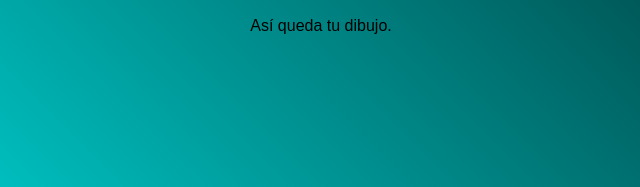
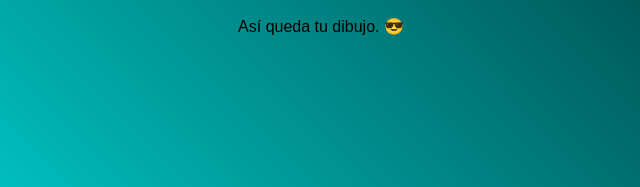
Before and after one commit to agustincomolli/curso_programacion_basica, a plain HTML site: page 06-ciclos.html in a window 1280 px wide. Shown: the part 420-607 px from the top of the page, 319-959 px from the left. Drawn offline with Linux system fonts and the light colour scheme.

Commit message:
Agregado de emojis al ejercicio 06.

```diff
--- a/06-ciclos.html
+++ b/06-ciclos.html
@@ -3,7 +3,7 @@
 
 <head>
     <meta charset="UTF-8"/>
-    <title>Ciclos de repetición</title>
+    <title>Ciclos de repetición🦾</title>
     <link rel="stylesheet" href="06-ciclos.css" />
 </head>
 
@@ -15,7 +15,7 @@
         <input id="boton_dibujar" type="button" value="¡A dibujar!"/>
     </p>
     <canvas id="dibujo" width="300" height="300"></canvas>
-    <p>Así queda tu dibujo.</p>
+    <p>Así queda tu dibujo.   😎</p>
 
     <script src="06-ciclos.js"></script>
 </body>
```
